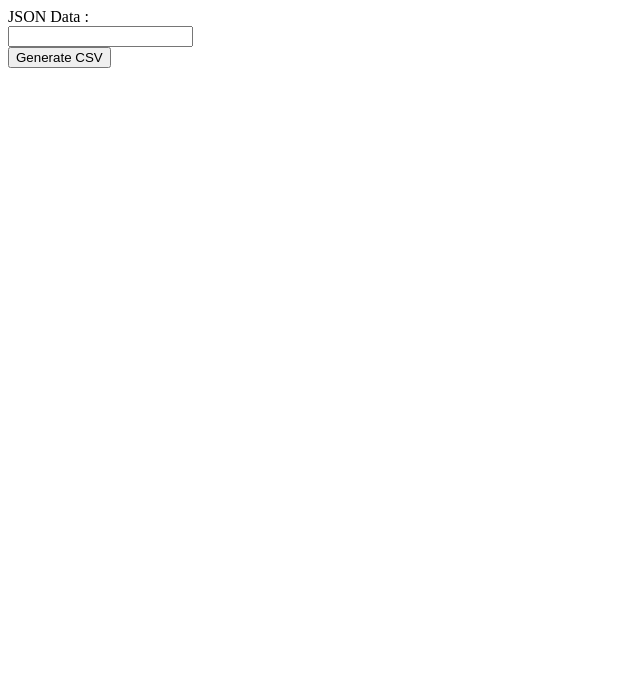
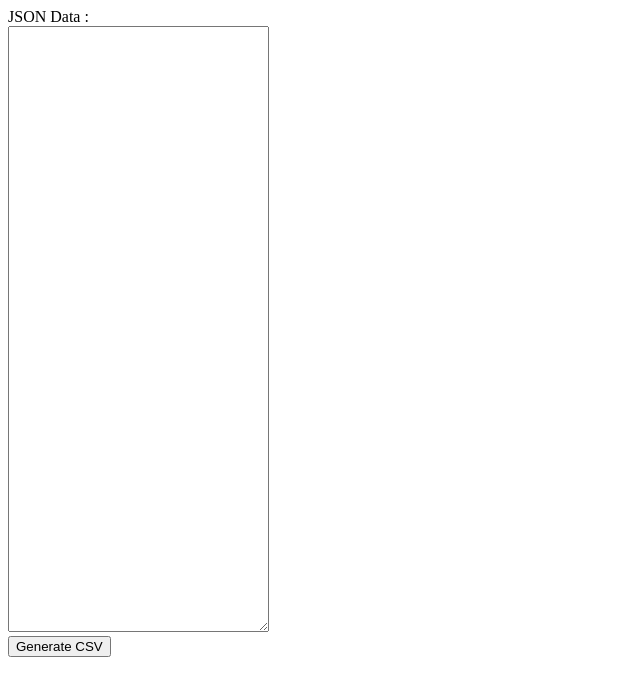
Before and after one commit to rayene-raffa/csv-generator, a website: page client/index.html in a window 1280 px wide. Shown: the whole page, without its empty margins (0-640 px from the left). Drawn offline with Linux system fonts and the light colour scheme.

Commit message:
extract form data

```diff
--- a/client/index.html
+++ b/client/index.html
@@ -1,13 +1,13 @@
 <!DOCTYPE html>
 <html>
 <head>
-    <title>CSV Generator</title>
+  <title>CSV Generator</title>
 </head>
 <body>
-    <form action="/generate" method="post">
-        <label for="jsonData">JSON Data :</label><br>
-        <input type="textarea" id="jsonData" name="jsonData"><br>
-        <input type="submit" value="Generate CSV">
-    </form>
+  <form action="/generate" method="post" id="jsonForm">
+    <label for="jsonData">JSON Data :</label><br>
+    <textarea  rows="40" cols="30" id="jsonData" name="jsonData"></textarea><br>
+    <input type="submit" value="Generate CSV">
+  </form>
 </body>
 </html>
--- a/samples/sales_report.json
+++ b/samples/sales_report.json
@@ -44,4 +44,4 @@
       "children": []
     }
   ]
-};
+}
--- a/server/server.js
+++ b/server/server.js
@@ -6,13 +6,15 @@ var app = express();
 
 
 app.use(bodyParser.json());
+app.use(bodyParser.urlencoded({ extended: true }));
 app.use(express.static(path.join(__dirname, '../client')));
 
 app.get('/', (req, res) => {
 });
 
 app.post('/generate', (req, res) => {
-    res.send('well received');
+    console.log(JSON.parse(req.body.jsonData));
+    res.end('well received');
 });
 
 
```
